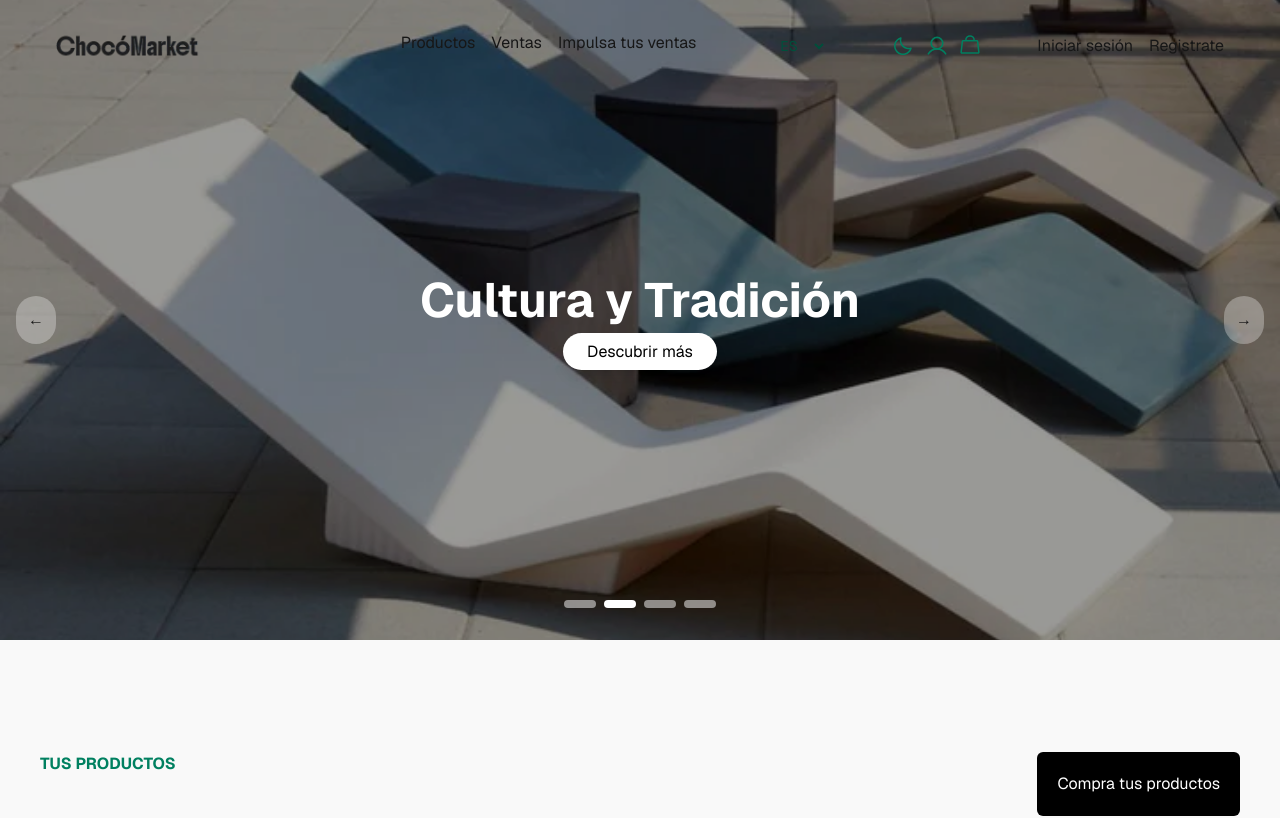
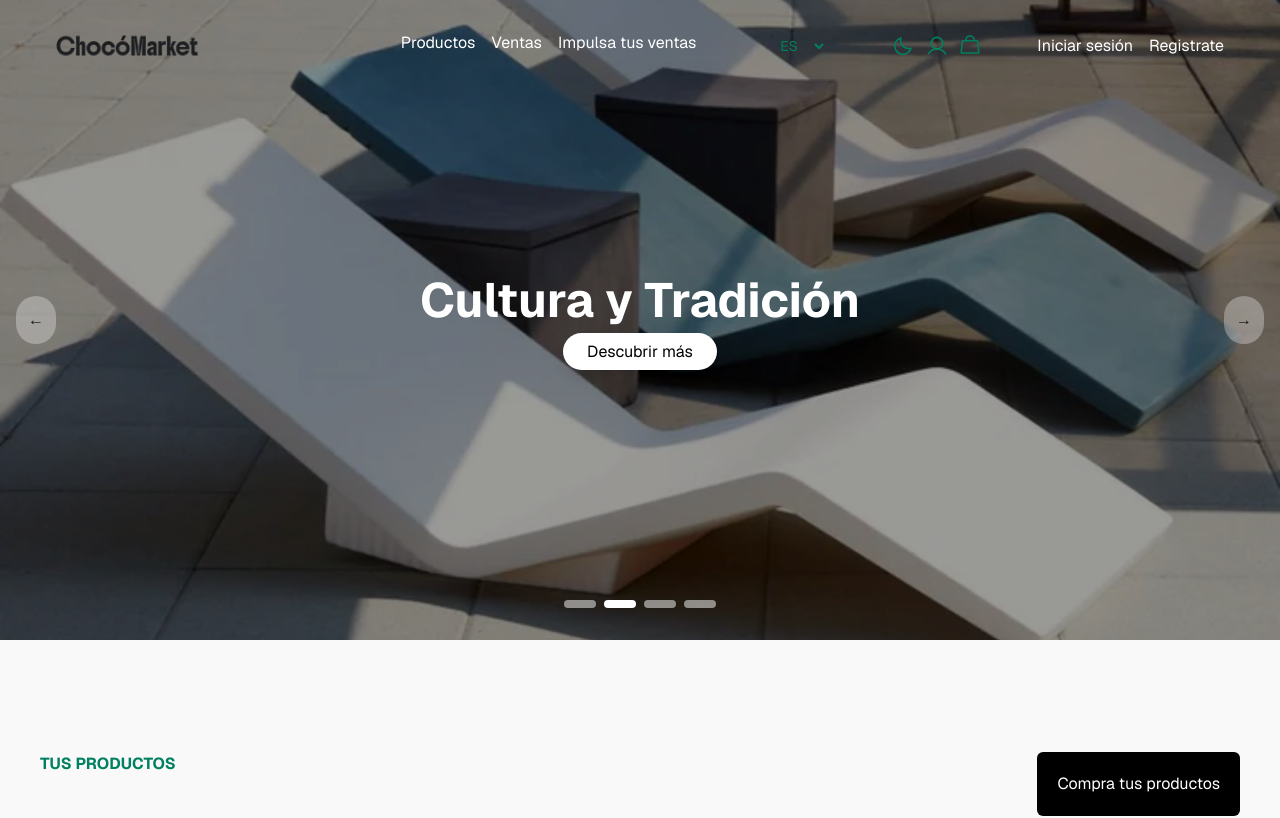
Before and after one commit to IngenieroJosser/chocomarket__frontend, a Next.js app: page / in a window 1280 px wide. Shown: the top 818 px of the page. Built offline with nearby package versions, Linux system fonts and the light colour scheme.

Commit message:
style: improving the Header

```diff
--- a/src/components/Select.tsx
+++ b/src/components/Select.tsx
@@ -22,7 +22,7 @@ export const Select = ({ label, name, value, onChange, options }: SelectProps) =
         name={name}
         value={value}
         onChange={onChange}
-        className="text-emerald-900 border-none text-sm rounded px-3 py-2 focus:outline-none focus:ring-2 "
+        className="text-[#008060] border-none text-sm rounded px-3 py-2 focus:outline-none focus:ring-2 "
       >
         {options.map((option) => (
           <option key={option.value} value={option.value}>
--- a/src/components/ui/home/Header.tsx
+++ b/src/components/ui/home/Header.tsx
@@ -90,7 +90,7 @@ const Header = () => {
             ? ""
             : scrolled
             ? "bg-[rgba(255,255,255,0.56)] dark:bg-[rgba(0,0,0,0.5)] backdrop-blur-md"
-            : ""
+            : "text-[#ffffff]"
         }`}
       >
         {/* Logo */}
```
